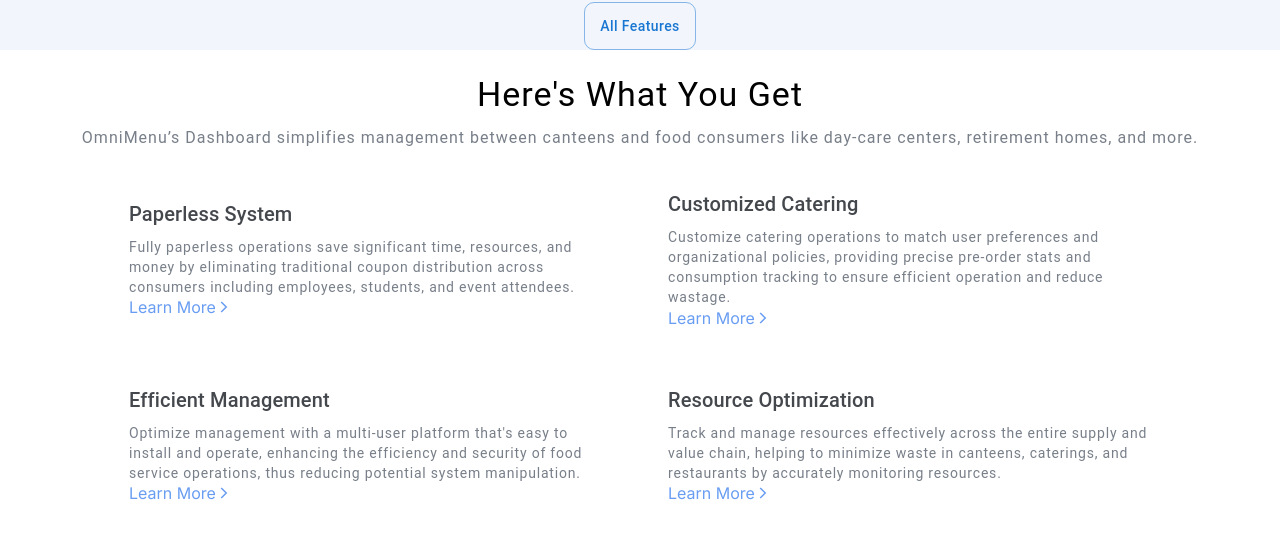
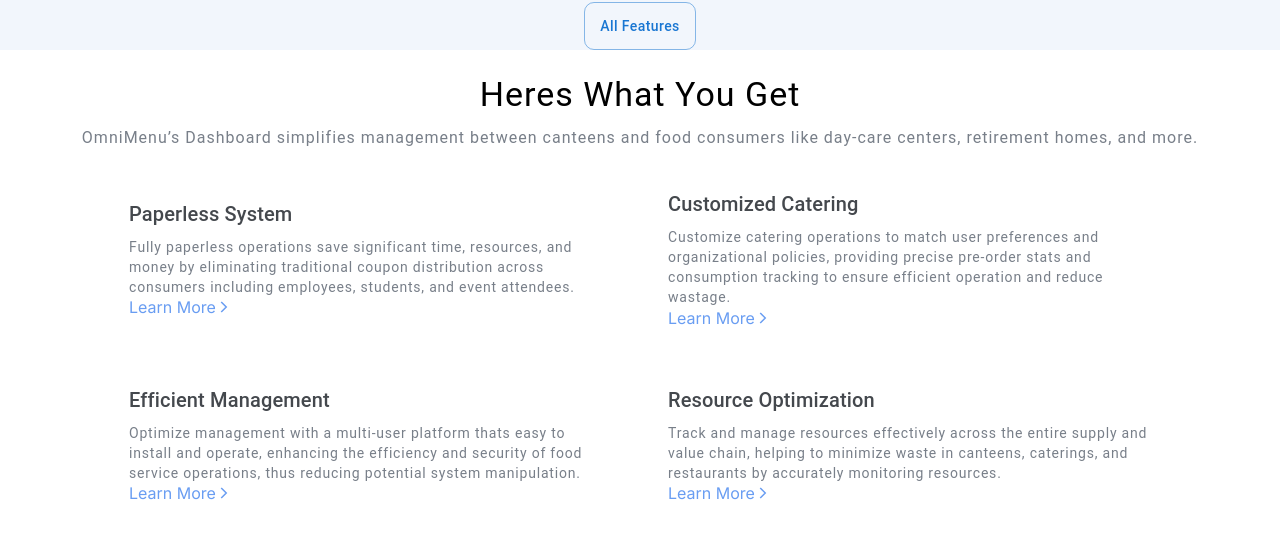
Before and after one commit to AldenHalilovic/OptiMenu, a Next.js app: page / in a window 1280 px wide. Shown: the part 1114-1647 px from the top of the page. Built offline with nearby package versions, Linux system fonts and the light colour scheme.

Commit message:
Update heroDashboard.js

```diff
--- a/src/components/home/homeComponents/hero/components/heroDashboard.js
+++ b/src/components/home/homeComponents/hero/components/heroDashboard.js
@@ -11,7 +11,7 @@
         sx={{ mt: 3, mb: 1, letterSpacing: 1 }}
         align="center"
       >
-          {`Here's What You Get`}
+        Heres What You Get
       </Typography>
       <Typography
         variant="subtitle1"
@@ -80,9 +80,9 @@
               Efficient Management
             </Typography>
             <Typography variant="body2" className="text" letterSpacing={0.8}>
-          {` Optimize management with a multi-user platform that's easy to
+           Optimize management with a multi-user platform thats easy to
               install and operate, enhancing the efficiency and security of food
-              service operations, thus reducing potential system manipulation.`}
+              service operations, thus reducing potential system manipulation.
             </Typography>
             <Link
               href="/learn-more"
```
